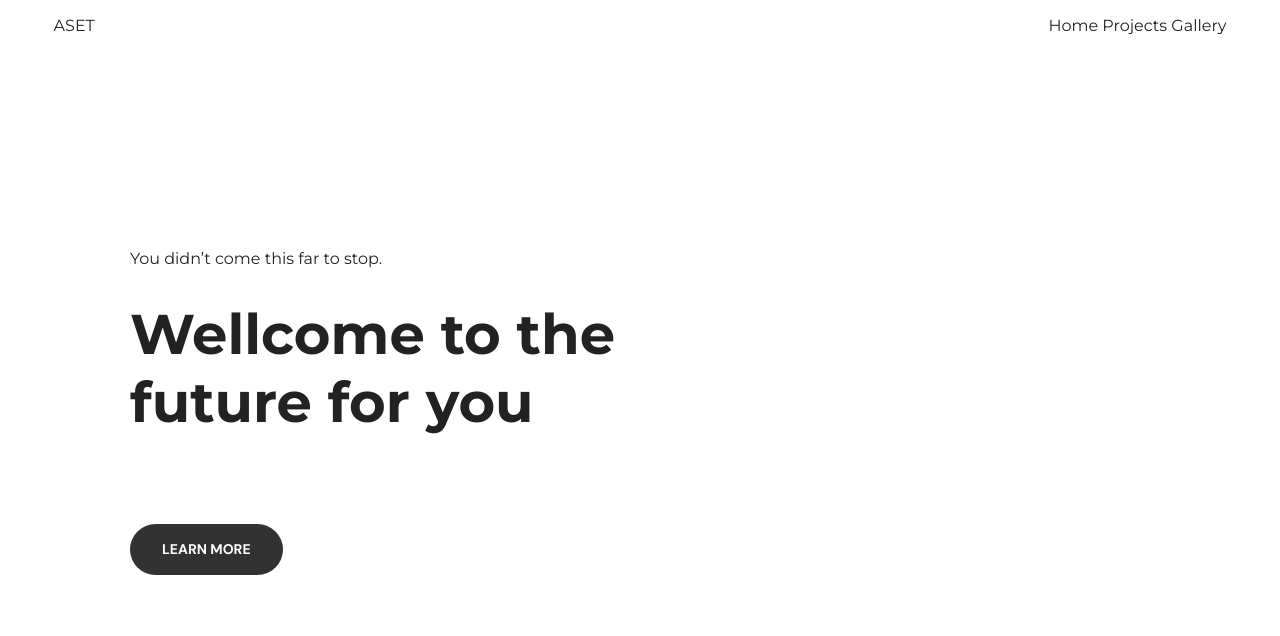
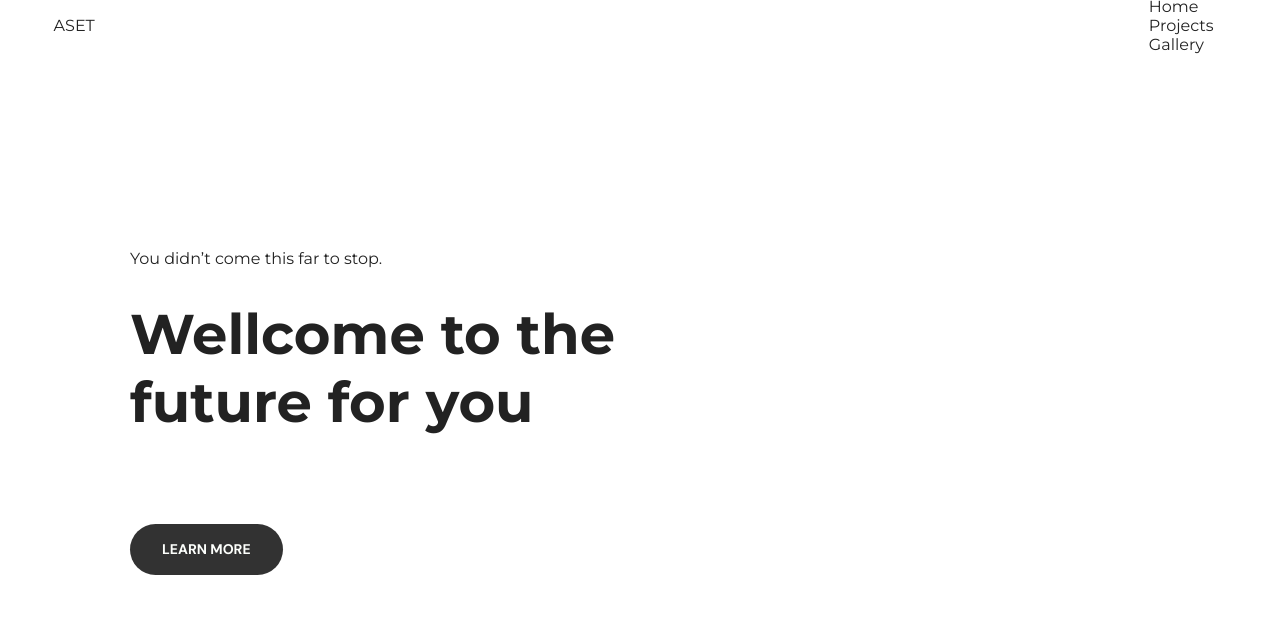
Before and after one commit to titanium-studio/titanium-studio.github.io, a plain HTML site: page second/index.html in a window 1280 px wide. Drawn offline with Linux system fonts and the light colour scheme.

Commit message:
Update index.html

```diff
--- a/second/index.html
+++ b/second/index.html
@@ -17,11 +17,11 @@
   <header class="to_center">
     <a href="../index.html" class="logo notranslate" translate="no">ASET</a>
     <nav id="nav">
-      <li id="nav_li">
-        <a>Home</a>
-        <a>Projects</a>
-        <a>Gallery</a>
-      </li>
+      <ul id="nav_list">
+        <li><a>Home</a></li>
+          <li><a>Projects</a></li>
+            <li><a>Gallery</a></li>
+      </ul>
     </nav>
   </header>
   <main id="body">
```
